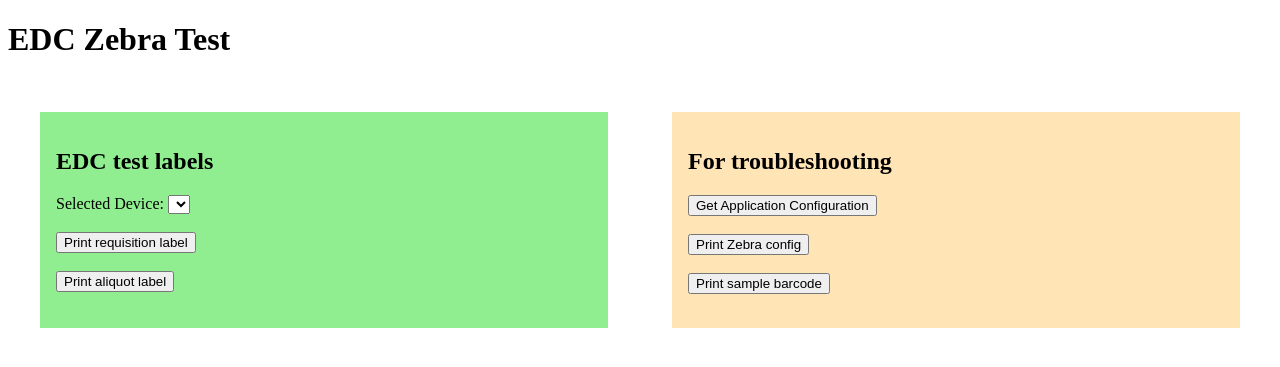
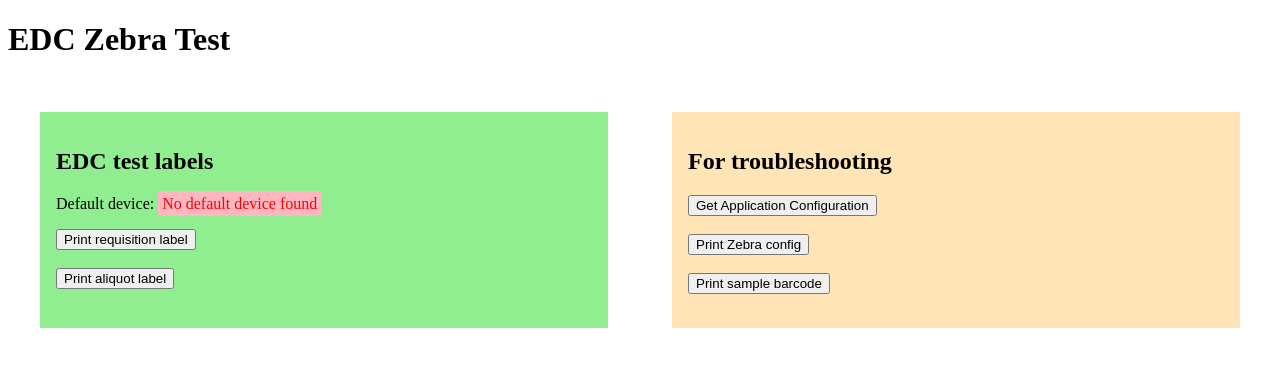
Before and after one commit to JonathanWillitts/django-zebra, a Django app: page /zebra/edc/ in a window 1280 px wide. Shown: the top 367 px of the page. Run offline with Django 3.2, Linux system fonts and the light colour scheme; lists and menus that the app fills with data are empty.

Commit message:
Introduce BrowserPrint-Edc.js, a cut-down implementation of BrowserPrint-Sample.js
Also:
-Removed Selected Device dropdown, now uses *only* the default device
-Display default device details (or "No default device found" if not found)

```diff
--- a/zebra/static/zebra/css/sample.css
+++ b/zebra/static/zebra/css/sample.css
@@ -13,3 +13,17 @@
 .right-col {
     background: moccasin;
 }
+
+#default-device-display {
+    padding: 0.25em;
+}
+
+.default-device-not-found {
+    background: lightpink;
+    color: red;
+}
+
+.default-device-found {
+    background: palegreen;
+    color: green;
+}
--- /dev/null
+++ b/zebra/static/zebra/js/BrowserPrint-Edc.js
@@ -0,0 +1,33 @@
+var selected_device;
+function setup() {
+    // Get the default device from the application.
+    BrowserPrint.getDefaultDevice("printer", function(device) {
+        selected_device = device;
+
+        // Display default device on page
+        var default_device_display = document.getElementById("default-device-display");
+        default_device_display.innerHTML = `${device.name} (${device.uid})`;
+        default_device_display.className = "default-device-found";
+
+    }, function(error) {
+        alert(`Error getting default device, details: ${error}`);
+    })
+}
+
+function getConfig() {
+    BrowserPrint.getApplicationConfiguration(function(config){
+        alert(`Config: ${JSON.stringify(config)}`)
+    }, function(error) {
+        alert(`Config error, details: ${JSON.stringify(new BrowserPrint.ApplicationConfiguration())}, error: ${error}`);
+    })
+}
+
+function writeToSelectedPrinter(dataToWrite) {
+    selected_device.send(dataToWrite, undefined, errorCallback);
+}
+
+var errorCallback = function(errorMessage) {
+    alert("Error, details: " + errorMessage);
+}
+
+window.onload = setup;
--- a/zebra/templates/edc/index.html
+++ b/zebra/templates/edc/index.html
@@ -6,14 +6,17 @@
     <title>Zebra EDC Test</title>
     <link rel="stylesheet" href="{% static 'zebra/css/sample.css' %}">
     <script type="text/javascript" src="{% static 'zebra/js/BrowserPrint-3.0.216.min.js' %}"></script>
-    <script type="text/javascript" src="{% static 'zebra/js/BrowserPrint-Sample.js' %}"></script>
+    <script type="text/javascript" src="{% static 'zebra/js/BrowserPrint-Edc.js' %}"></script>
 </head>
 <body>
     <h1>EDC Zebra Test</h1>
     <div class="row">
         <div class="left-col">
             <h2>EDC test labels</h2>
-            Selected Device: <select id="selected_device" onchange=onDeviceSelected(this);></select> <!--  <input type="button" value="Change" onclick="changeDevice();">--> <br/><br/>
+            <p>
+                Default device:
+                <span id="default-device-display" class="default-device-not-found">No default device found</span>
+            </p>
             <input type="button" value="Print requisition label" onclick="writeToSelectedPrinter('{{ requisition_label_data }}')"><br/><br/>
             <input type="button" value="Print aliquot label" onclick="writeToSelectedPrinter('{{ aliquot_label_data }}')"><br/><br/>
         </div>
```
